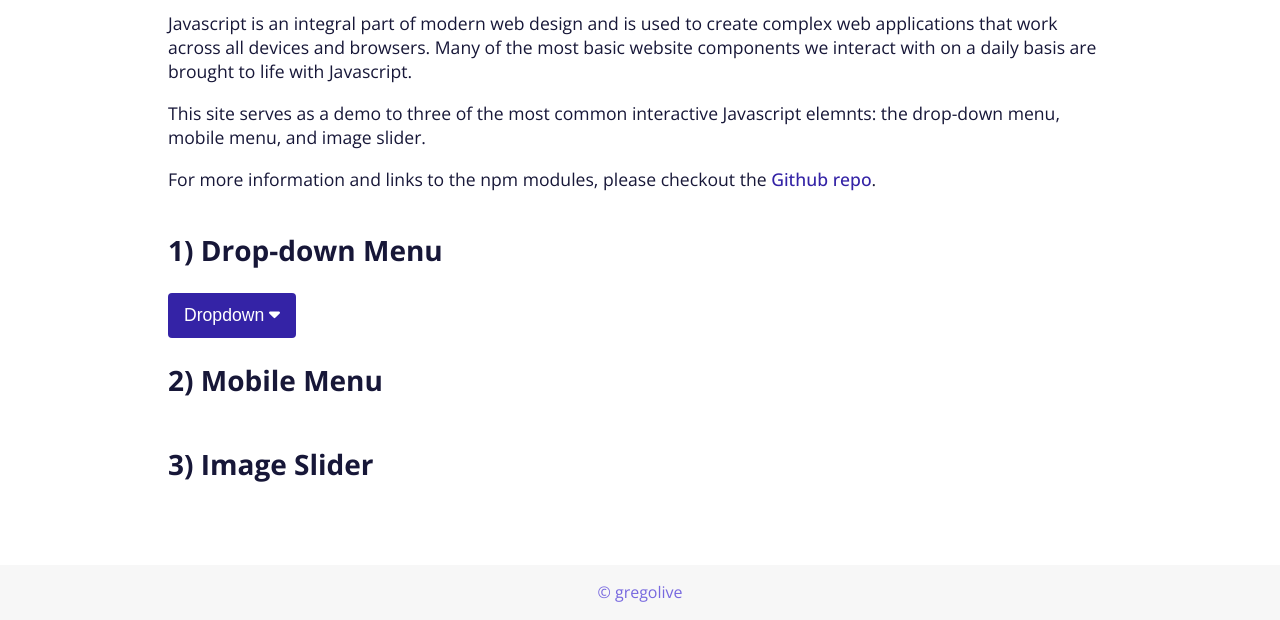
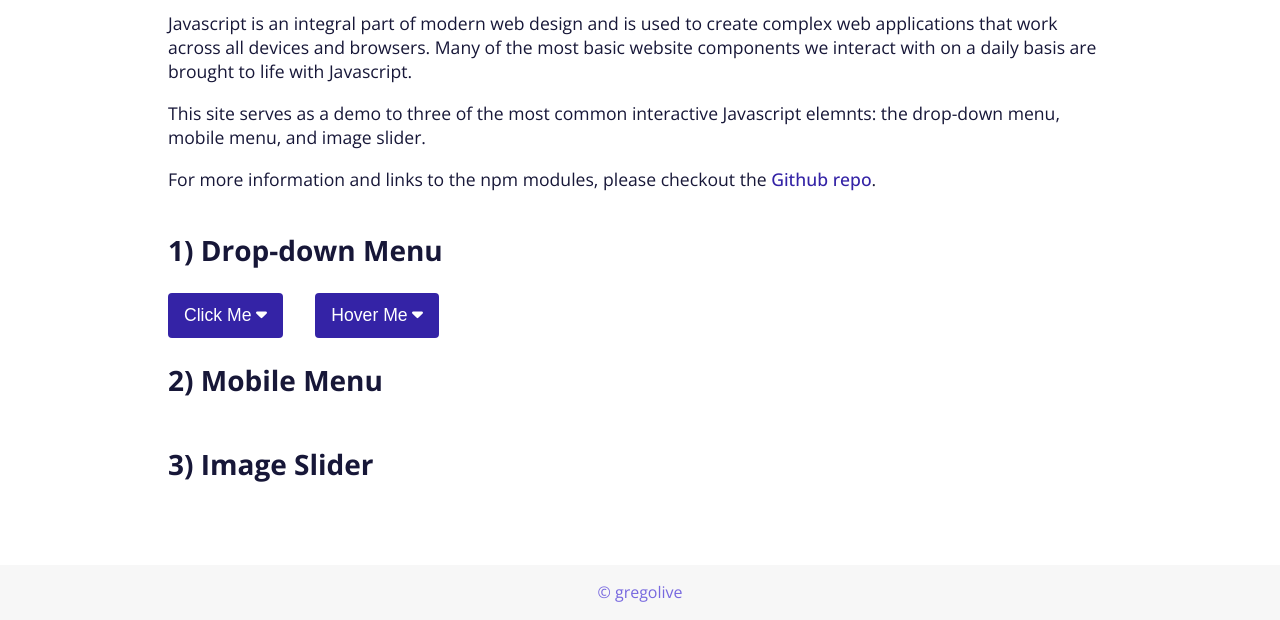
Before and after one commit to gregolive/dynamic-ui-design, a website built with webpack: page dist/index.html in a window 1280 px wide. Shown: the part 180-800 px from the top of the page. Built offline with nearby package versions, Linux system fonts and the light colour scheme.

Commit message:
Add ability to select if the dropdown is hoverable or not, add second hover dropdown example

```diff
--- a/src/dropdown.js
+++ b/src/dropdown.js
@@ -1,5 +1,5 @@
-const toggleMenu = () => {
-  const menuClass = document.querySelector('.dropdown-menu').classList;
+const toggleMenu = (e) => {
+  const menuClass = e.currentTarget.nextSibling.classList;
   if (menuClass.contains('show')) {
     menuClass.remove('show');
   } else {
@@ -7,7 +7,7 @@ const toggleMenu = () => {
   }
 };
 
-const dropdownBtn = (title) => {
+const dropdownBtn = (drop) => {
   const btn = document.createElement('button');
   const icon = document.createElement('i');
 
@@ -15,9 +15,14 @@ const dropdownBtn = (title) => {
 
   btn.className = 'btn btn-primary';
   btn.setAttribute('type', 'button');
-  btn.textContent = ` ${title} `;
+  btn.textContent = ` ${drop.title} `;
   btn.appendChild(icon);
-  btn.addEventListener('click', toggleMenu);
+  if (drop.hover === true) {
+    btn.addEventListener('mouseover', toggleMenu);
+    btn.addEventListener('mouseout', toggleMenu);
+  } else {
+    btn.addEventListener('click', toggleMenu);
+  }
 
   return btn;
 };
@@ -34,11 +39,11 @@ const dropdownLink = (link) => {
   return listItem;
 };
 
-const dropdownMenu = (links) => {
+const dropdownMenu = (drop) => {
   const list = document.createElement('ul');
   list.className = 'dropdown-menu';
 
-  links.forEach((link) => {
+  drop.links.forEach((link) => {
     list.appendChild(dropdownLink(link));
   });
 
@@ -48,8 +53,8 @@ const dropdownMenu = (links) => {
 const dropdown = (drop) => {
   const container = document.createElement('div');
   container.className = 'dropdown';
-  container.appendChild(dropdownBtn(drop.title));
-  container.appendChild(dropdownMenu(drop.links));
+  container.appendChild(dropdownBtn(drop));
+  container.appendChild(dropdownMenu(drop));
 
   return container;
 };
--- a/src/index.js
+++ b/src/index.js
@@ -2,22 +2,34 @@ import './style.css';
 import '@fortawesome/fontawesome-free/js/all';
 import dropdown from './dropdown';
 
-const displayDropdown = (() => {
-  const demoDropdown = {
-    title: 'Dropdown',
+const demoDropdown = (() => {
+  const dropdownClick = {
+    title: 'Click Me',
     links: [
       { text: 'Hello there 👋', href: '#' },
       { text: "I'm a dropdown link 🔗", href: '#' },
       { text: 'Me too 🤙', href: '#' },
     ],
+    hover: false,
+  };
+
+  const dropdownHover = {
+    title: 'Hover Me',
+    links: [
+      { text: 'Hello there 👋', href: '#' },
+      { text: "I'm a dropdown link 🔗", href: '#' },
+      { text: 'Me too 🤙', href: '#' },
+    ],
+    hover: true,
   };
 
   const init = () => {
-    const section = document.getElementById('dropdown-demo');
-    section.appendChild(dropdown(demoDropdown));
+    const container = document.querySelector('.dropdown-container');
+    container.appendChild(dropdown(dropdownClick));
+    container.appendChild(dropdown(dropdownHover));
   };
 
   return { init };
 })();
 
-displayDropdown.init();
+demoDropdown.init();
--- a/src/style.css
+++ b/src/style.css
@@ -98,6 +98,11 @@ h2 {
   font-size: 1.75rem;
 }
 
+.dropdown-container {
+  display: flex;
+  gap: 2rem;
+}
+
 /* 1) DROP-DOWN MENU */
 
 :root {
```
Also changed, not shown: dist/index.html, 1 other file.
